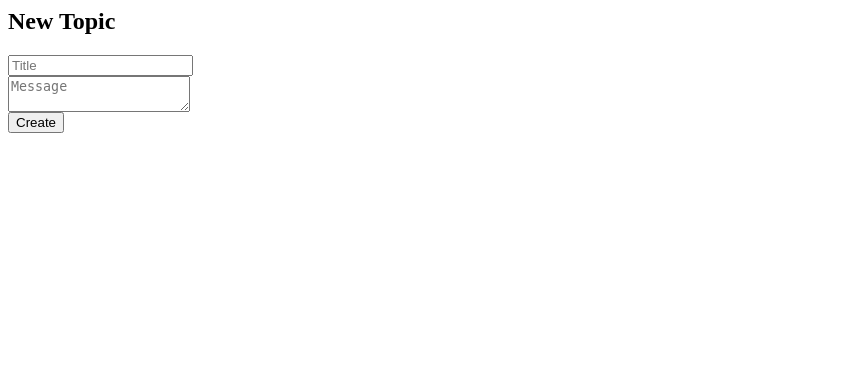
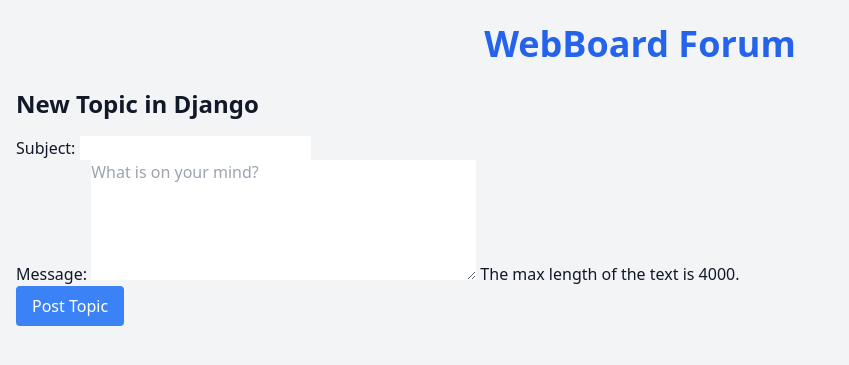
Before and after one commit to Shouryavijay/Django-webboard, a Django app: page /boards/2/new/ in a window 1280 px wide. Shown: the top 365 px of the page, without its empty margins (0-849 px from the left). Run offline with Django 5.2, Linux system fonts and the light colour scheme; data comes from the database, SQL or seed files in the repository.

Commit message:
Ready for Render deployment

```diff
--- /dev/null
+++ b/board/forms.py
@@ -0,0 +1,28 @@
+from django import forms
+from .models import Topic, Post
+
+class NewTopicForm(forms.ModelForm):
+    message = forms.CharField(
+        widget=forms.Textarea(
+            attrs={'rows': 5, 'placeholder': 'What is on your mind?'}
+        ),
+        max_length=4000,
+        help_text='The max length of the text is 4000.'
+    )
+
+    class Meta:
+        model = Topic
+        fields = ['subject', 'message']
+
+class ReplyForm(forms.ModelForm):
+    class Meta:
+        model = Post
+        fields = ['message']
+        widgets = {
+            'message': forms.Textarea(attrs={'rows': 5, 'placeholder': 'What are your thoughts?'})
+        }
+
+class PostForm(forms.ModelForm):
+    class Meta:
+        model = Post
+        fields = ['message', ]
--- a/board/models.py
+++ b/board/models.py
@@ -1,13 +1,21 @@
 from django.db import models
+from django.contrib.auth.models import User
 
 class Board(models.Model):
-    name = models.CharField(max_length=100)
-    description = models.TextField()
+    name = models.CharField(max_length=30, unique=True)
+    description = models.CharField(max_length=100)
+
+    def __str__(self):
+        return self.name
 
 class Topic(models.Model):
-    board = models.ForeignKey(Board, on_delete=models.CASCADE)
-    title = models.CharField(max_length=200)
+    subject = models.CharField(max_length=255)  # <-- Make sure this line exists
+    board = models.ForeignKey(Board, related_name='topics', on_delete=models.CASCADE)
+    created_by = models.ForeignKey(User, related_name='topics', on_delete=models.CASCADE)
+    created_at = models.DateTimeField(auto_now_add=True)
 
 class Post(models.Model):
-    topic = models.ForeignKey(Topic, on_delete=models.CASCADE)
-    message = models.TextField()
+    message = models.TextField(max_length=4000)
+    topic = models.ForeignKey(Topic, related_name='posts', on_delete=models.CASCADE)
+    created_by = models.ForeignKey(User, related_name='posts', on_delete=models.CASCADE)
+    created_at = models.DateTimeField(auto_now_add=True)
--- /dev/null
+++ b/board/templates/board/base.html
@@ -0,0 +1,14 @@
+<!DOCTYPE html>
+<html lang="en">
+<head>
+    <meta charset="UTF-8">
+    <title>WebBoard</title>
+    <link href="https://cdn.jsdelivr.net/npm/tailwindcss@2.2.19/dist/tailwind.min.css" rel="stylesheet">
+</head>
+<body class="bg-gray-100 text-gray-900">
+    <div class="container mx-auto px-4 py-6">
+        <h1 class="text-4xl font-bold text-center text-blue-600 mb-6">WebBoard Forum</h1>
+        {% block content %}{% endblock %}
+    </div>
+</body>
+</html>
--- a/board/templates/board/new_topic.html
+++ b/board/templates/board/new_topic.html
@@ -1,7 +1,13 @@
-<h2>New Topic</h2>
-<form method="post">
-  {% csrf_token %}
-  <input type="text" name="title" placeholder="Title"><br>
-  <textarea name="message" placeholder="Message"></textarea><br>
-  <button type="submit">Create</button>
-</form>
+<!-- board/templates/board/new_topic.html -->
+{% extends 'board/base.html' %}
+
+{% block content %}
+  <h2 class="text-2xl font-semibold mb-4">New Topic in {{ board.name }}</h2>
+  <form method="post">
+    {% csrf_token %}
+    {{ form.as_p }}
+    <button type="submit" class="bg-blue-500 hover:bg-blue-600 text-white px-4 py-2 rounded">
+      Post Topic
+    </button>
+  </form>
+{% endblock %}
--- a/board/templates/board/reply.html
+++ /dev/null
@@ -1,6 +0,0 @@
-<h2>Reply to Topic</h2>
-<form method="post">
-  {% csrf_token %}
-  <textarea name="message"></textarea><br>
-  <button type="submit">Post</button>
-</form>
--- a/board/urls.py
+++ b/board/urls.py
@@ -1,10 +1,11 @@
 from django.urls import path
 from . import views
 
+app_name = 'board'
 urlpatterns = [
-    path('', views.home, name='home'),
-    path('boards/<int:board_id>/', views.topic_list, name='topic_list'),
-    path('boards/<int:board_id>/new/', views.new_topic, name='new_topic'),
-    path('topics/<int:topic_id>/', views.topic_detail, name='topic_detail'),
-    path('topics/<int:topic_id>/reply/', views.reply_topic, name='reply_topic'),
+    path('', views.home, name='home'),  # Homepage that lists all boards
+    path('boards/<int:board_id>/', views.topic_list, name='topic_list'),  # List of topics in a board
+    path('boards/<int:board_id>/new/', views.new_topic, name='new_topic'),  # Form to create a new topic
+    path('boards/<int:board_id>/topics/<int:topic_id>/', views.topic_detail, name='topic_detail'),  # Show posts in a topic
+    path('boards/<int:board_id>/topics/<int:topic_id>/reply/', views.reply_topic, name='reply_topic'),  # Form to reply to a topic
 ]
--- a/board/views.py
+++ b/board/views.py
@@ -1,5 +1,7 @@
 from django.shortcuts import render, get_object_or_404, redirect
 from .models import Board, Topic, Post
+from .forms import NewTopicForm, ReplyForm, PostForm
+from django.contrib.auth.models import User
 
 def home(request):
     boards = Board.objects.all()
@@ -7,28 +9,47 @@ def home(request):
 
 def topic_list(request, board_id):
     board = get_object_or_404(Board, pk=board_id)
-    topics = Topic.objects.filter(board=board)
+    topics = board.topics.all()
     return render(request, 'board/topic_list.html', {'board': board, 'topics': topics})
 
 def new_topic(request, board_id):
     board = get_object_or_404(Board, pk=board_id)
     if request.method == 'POST':
-        title = request.POST['title']
-        message = request.POST['message']
-        topic = Topic.objects.create(board=board, title=title)
-        Post.objects.create(topic=topic, message=message)
-        return redirect('topic_list', board_id=board.id)
-    return render(request, 'board/new_topic.html', {'board': board})
+        form = NewTopicForm(request.POST)
+        if form.is_valid():
+            topic = form.save(commit=False)
+            topic.board = board
+            topic.starter = request.user
+            topic.save()
+            return redirect('board:topic_list', board_id=board.pk)
+    else:
+        form = NewTopicForm()
+    return render(request, 'board/new_topic.html', {'board': board, 'form': form})
 
-def topic_detail(request, topic_id):
-    topic = get_object_or_404(Topic, pk=topic_id)
-    posts = Post.objects.filter(topic=topic)
-    return render(request, 'board/topic_detail.html', {'topic': topic, 'posts': posts})
+def topic_detail(request, board_id, topic_id):
+    board = get_object_or_404(Board, pk=board_id)
+    topic = get_object_or_404(Topic, pk=topic_id, board=board)
+    return render(request, 'board/topic_detail.html', {'board' : board, 'topic': topic})
 
-def reply_topic(request, topic_id):
-    topic = get_object_or_404(Topic, pk=topic_id)
+def reply_topic(request, board_id, topic_id):
+    board = get_object_or_404(Board, pk=board_id)
+    topic = get_object_or_404(Topic, pk=topic_id, board=board)
+
     if request.method == 'POST':
-        message = request.POST['message']
-        Post.objects.create(topic=topic, message=message)
-        return redirect('topic_detail', topic_id=topic.id)
-    return render(request, 'board/reply.html', {'topic': topic})
+        form = ReplyForm(request.POST)
+        if form.is_valid():
+            post = form.save(commit=False)
+            post.topic = topic
+            post.created_by = request.user
+            post.save()
+            return redirect('board:topic_detail',
+                         board_id=board.pk,
+                         topic_id=topic.pk)
+    else:
+        form = ReplyForm()
+
+    return render(request, 'board/reply_topic.html', {
+        'board': board,
+        'topic': topic,
+        'form': form
+    })
--- a/webboard/settings.py
+++ b/webboard/settings.py
@@ -55,7 +55,7 @@ ROOT_URLCONF = 'webboard.urls'
 TEMPLATES = [
     {
         'BACKEND': 'django.template.backends.django.DjangoTemplates',
-        'DIRS': [ BASE_DIR / "templates"],
+        'DIRS': [ BASE_DIR / 'board/templates'],
         'APP_DIRS': True,
         'OPTIONS': {
             'context_processors': [
```
Also changed, not shown: board/templates/board/home.html (+12 -6 lines), board/templates/board/reply_topic.html (added, +14 -0 lines), board/templates/board/topic_detail.html (+22 -7 lines), board/templates/board/topic_list.html (+21 -7 lines), board/templates/board/topic_posts.html (added, +20 -0 lines), board/templates/board/topics.html (added, +15 -0 lines), board/migrations/0001_initial.py, db.sqlite3.
